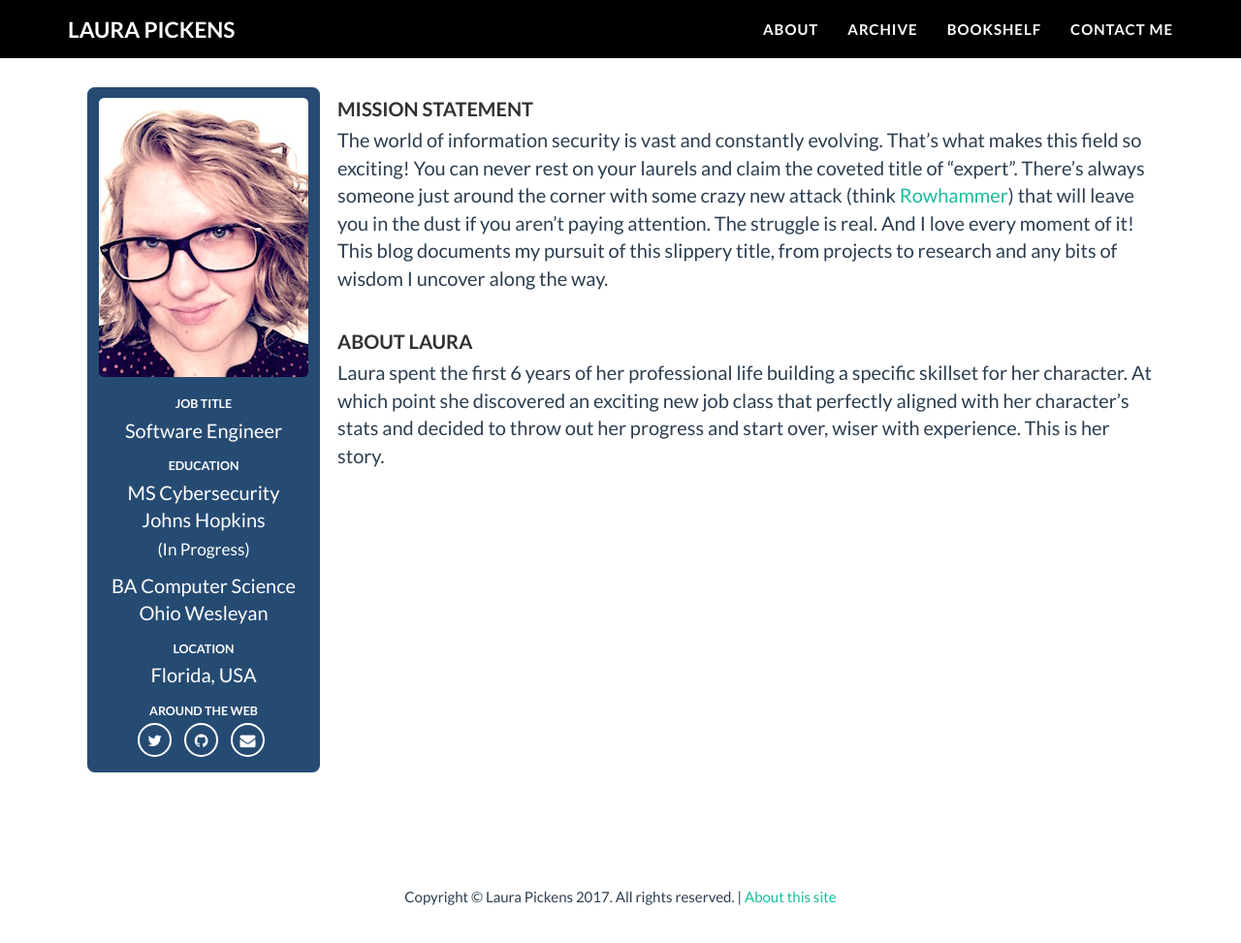
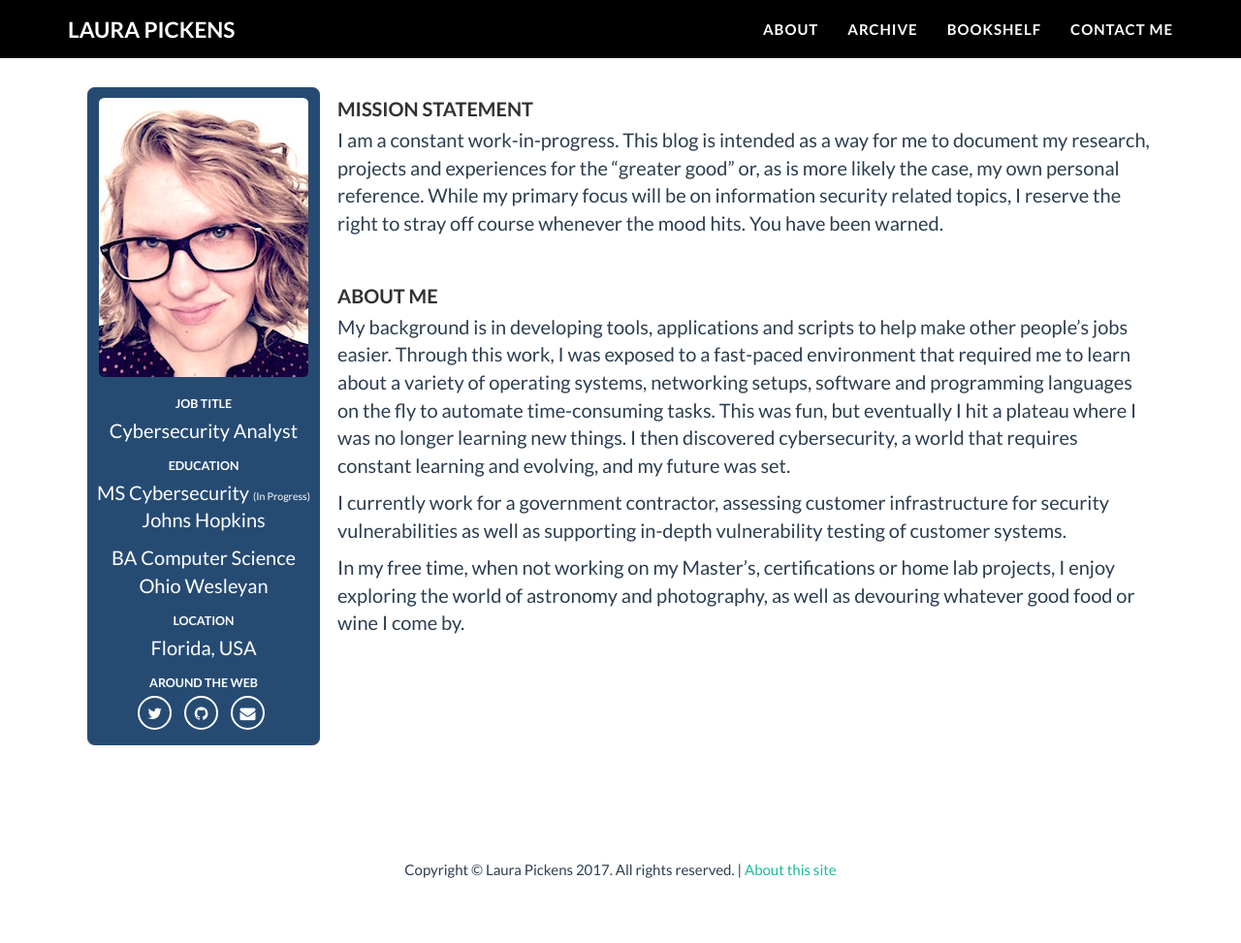
Before and after one commit to lpickens03/lpickens03.github.io, a Jekyll site: the page built from about.md, in a window 1280 px wide and 1037 px high. Shown: the top 973 px of the window at 97% size. Built offline with Jekyll 4.4.1, drawn with Linux system fonts in a browser that asks for light colours; nearby versions of some CDN libraries; some web fonts are replaced.

Commit message:
Cleaned up about me

```diff
--- a/_includes/header.html
+++ b/_includes/header.html
@@ -8,7 +8,7 @@
                         <span class="name">Laura Pickens</span>
                         <!--<hr class="mymaindiv"/> -->
                         <!--<hr class="star-light">-->
-                        <span class="skills">The Road to Becoming an Information Security Expert</span>
+                        <span class="skills">A Constant Work-In-Progress</span>
                     </div>
                 </div>
             </div>
--- a/_includes/signature.html
+++ b/_includes/signature.html
@@ -6,7 +6,7 @@
         <div class="title">
         ABOUT <a href="/about">LAURA PICKENS</a>
         </div>
-        <p>My background is in computer science. I spent my early days as a software engineer automating other people's jobs for them with a variety of scripts, tools and applications. I am pursuing my MS in cybersecurity at John's Hopkins University. I currently work for a government contractor, performing vulnerability assessments on customer devices and IT infrastructure. In my free time, I enjoy fine wine and a good book.</p>
+        <p>My background is in computer science. I spent my early days as a software engineer automating other people's jobs for them with a variety of scripts, tools and applications. I am pursuing my MS in cybersecurity at John's Hopkins University. I currently work for a government contractor, performing vulnerability assessments on customer devices and IT infrastructure.</p>
         <div>
             <ul class="list-inline">
 
--- a/about.md
+++ b/about.md
@@ -12,11 +12,11 @@ quote-author: Google Chromium Projects
     <div class="row">
     	<!--<div class="footer-col col-md-4">-->
             <h3>Job Title</h3>
-            <p>Software Engineer</p>
+            <p>Cybersecurity Analyst</p>
         <!--</div>
     	<div class="footer-col col-md-4">-->
             <h3>Education</h3>
-            <p>MS Cybersecurity<br/>Johns Hopkins<br/><small>(In Progress)</small></p>
+            <p>MS Cybersecurity <small style="font-size:8pt">(In Progress)</small><br/>Johns Hopkins</p>
             <p>BA Computer Science<br/>Ohio Wesleyan</p>
         <!--</div>
         <div class="footer-col col-md-4">-->
@@ -50,8 +50,13 @@ quote-author: Google Chromium Projects
    </div>
 </div>
 <h2>Mission Statement</h2>
-The world of information security is vast and constantly evolving. That's what makes this field so exciting! You can never rest on your laurels and claim the coveted title of "expert". There's always someone just around the corner with some crazy new attack (think <a href="http://www.slate.com/articles/technology/bitwise/2015/07/rowhammer_security_exploit_why_a_new_security_attack_is_truly_terrifying.html">Rowhammer</a>) that will leave you in the dust if you aren't paying attention. The struggle is real. And I love every moment of it! This blog documents my pursuit of this slippery title, from projects to research and any bits of wisdom I uncover along the way.
-<br/><br/>
-<h2>About Laura</h2>
-Laura spent the first 6 years of her professional life building a specific skillset for her character. At which point she discovered an exciting new job class that perfectly aligned with her character's stats and decided to throw out her progress and start over, wiser with experience. This is her story.
+I am a constant work-in-progress. This blog is intended as a way for me to document my research, projects and experiences for the "greater good" or, as is more likely the case, my own personal reference. While my primary focus will be on information security related topics, I reserve the right to stray off course whenever the mood hits. You have been warned.
+
 <br/>
+<h2>About Me</h2>
+My background is in developing tools, applications and scripts to help make other people's jobs easier. Through this work, I was exposed to a fast-paced environment that required me to learn about a variety of operating systems, networking setups, software and programming languages on the fly to automate time-consuming tasks. This was fun, but eventually I hit a plateau where I was no longer learning new things. I then discovered cybersecurity, a world that requires constant learning and evolving, and my future was set.
+
+I currently work for a government contractor, assessing customer infrastructure for security vulnerabilities as well as supporting in-depth vulnerability testing of customer systems.
+
+In my free time, when not working on my Master's, certifications or home lab projects, I enjoy exploring the world of astronomy and photography, as well as devouring whatever good food or wine I come by.
+<br/>
```
Also changed, not shown: images/avatar.png, images/background.jpg, images/books/codecover.jpg (added), images/books/thechipcover.jpg (added), images/books/whenwizardsstayuplatecover.jpg (added), images/books/wormcover.jpg, images/codecover.png (added), images/portrait.jpg, images/thechipcover.png (added), images/whenwizardsstayuplatecover.png (added), 1 other file.
